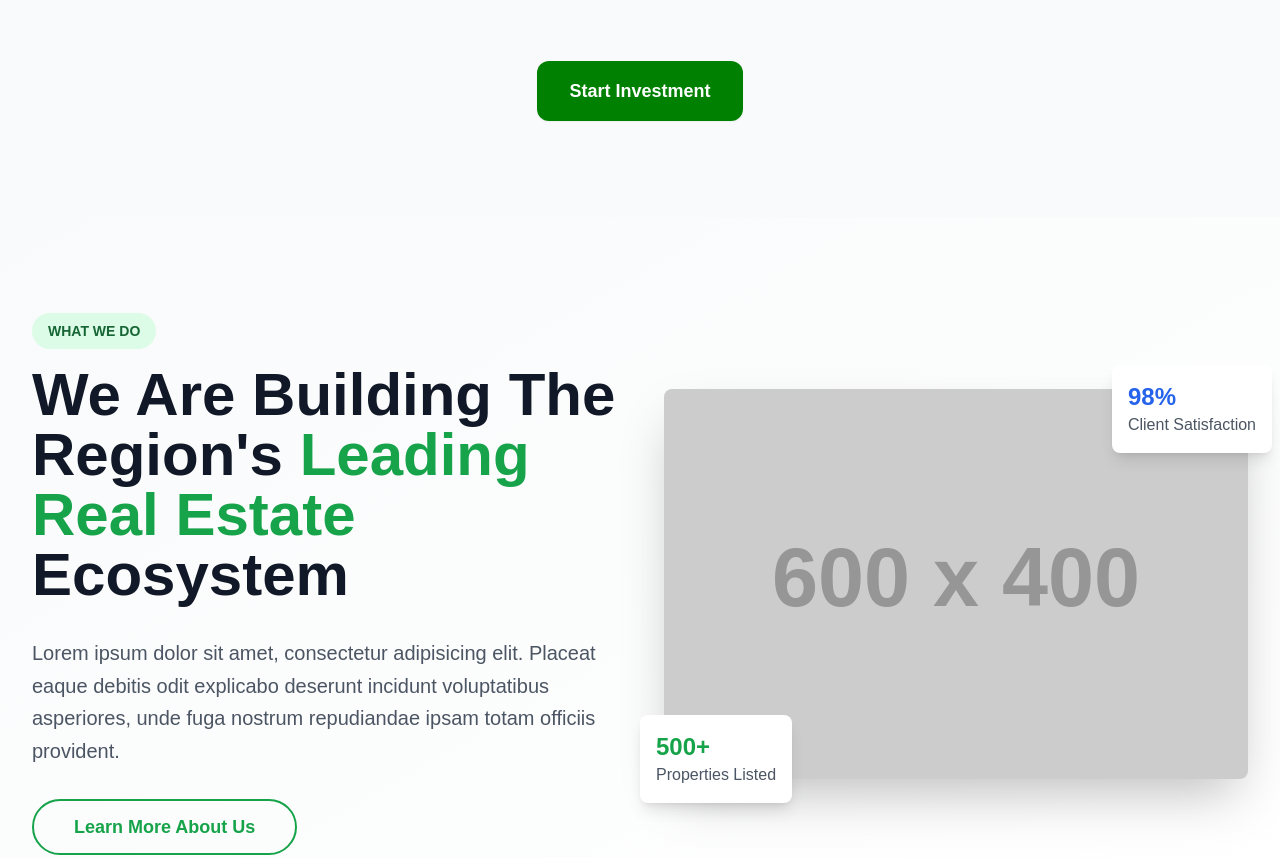
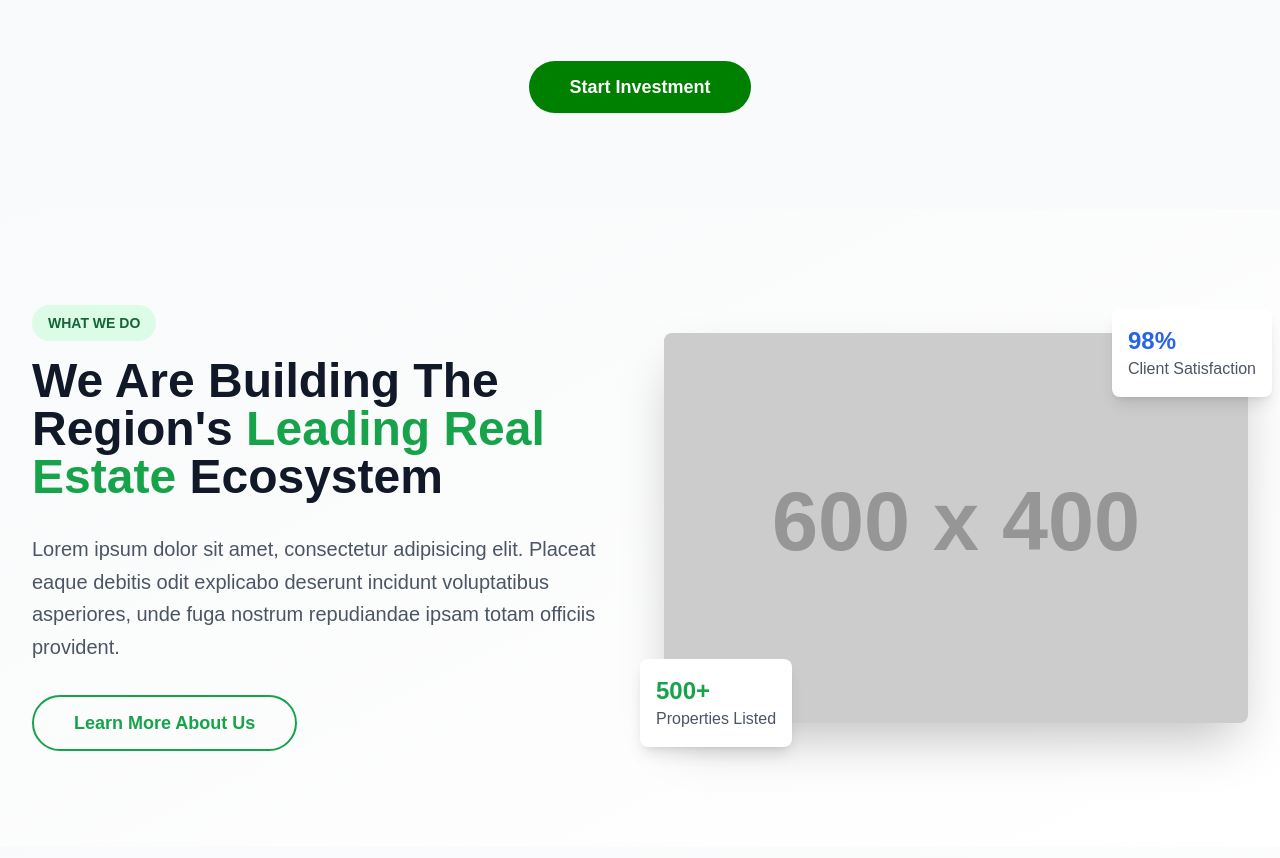
Before and after one commit to doofrac/html, a plain HTML site: page index.html in a window 1280 px wide. Shown: the part 1057-1915 px from the top of the page. Drawn offline with nearby package versions, Linux system fonts and the light colour scheme; placeholder pictures from the web are drawn by us; a web font is replaced by a local one.

Commit message:
button change

```diff
--- a/index.html
+++ b/index.html
@@ -246,8 +246,7 @@
 
             <!-- CTA Button -->
             <div class="text-center">
-                <button
-                    class="px-8 py-4 bg-primary text-white text-lg font-semibold rounded-xl shadow-sm hover:shadow-md transition-all duration-300 hover:-translate-y-1">
+                <button class="px-10 py-3 bg-primary text-white text-lg font-semibold rounded-full shadow-sm hover:shadow-md transition-all duration-300 hover:-translate-y-1">
                     Start Investment
                 </button>
             </div>
@@ -265,7 +264,7 @@
                             class="inline-block px-4 py-2 rounded-full bg-green-100 text-green-800 font-semibold text-sm mb-4">
                             WHAT WE DO
                         </span>
-                        <h1 class="text-4xl md:text-5xl lg:text-6xl font-bold text-gray-900 leading-tight">
+                        <h1 class="text-4xl md:text-5xl lg:text-5xl font-bold text-gray-900 leading-tight">
                             We Are Building The Region's <span class="text-green-600">Leading Real Estate</span>
                             Ecosystem
                         </h1>
```
